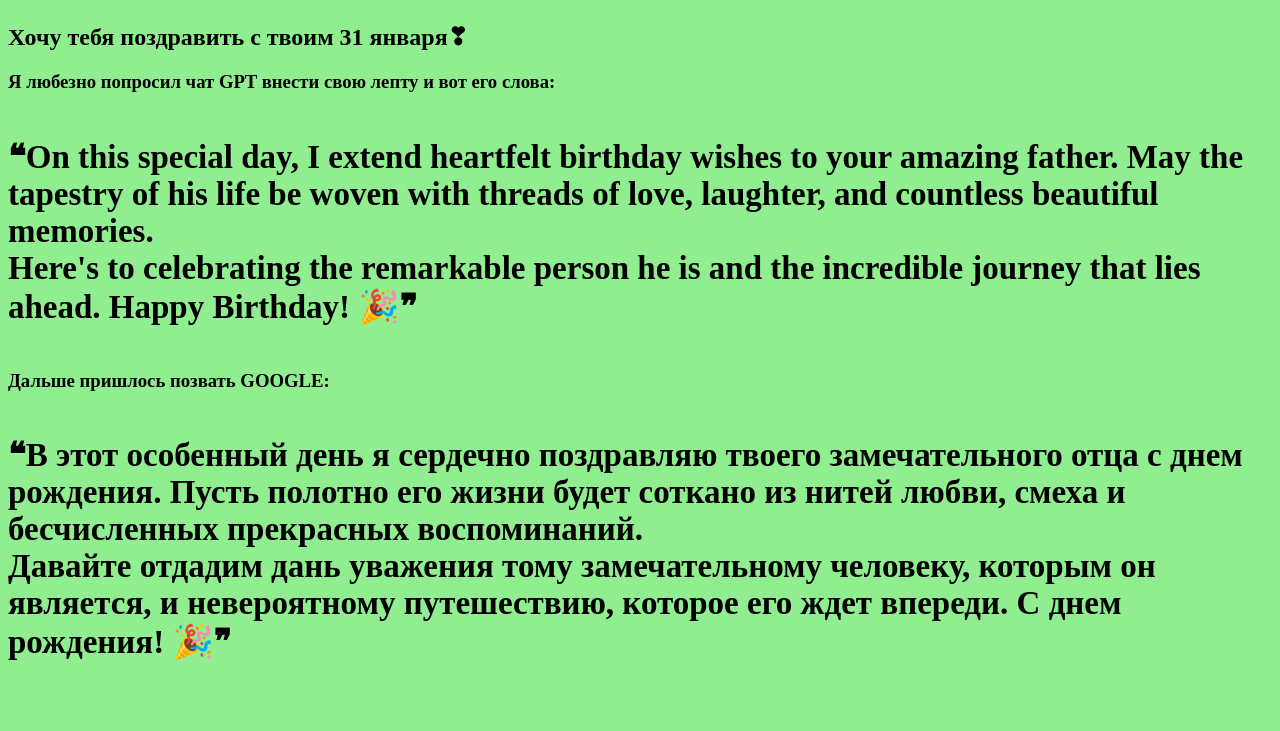
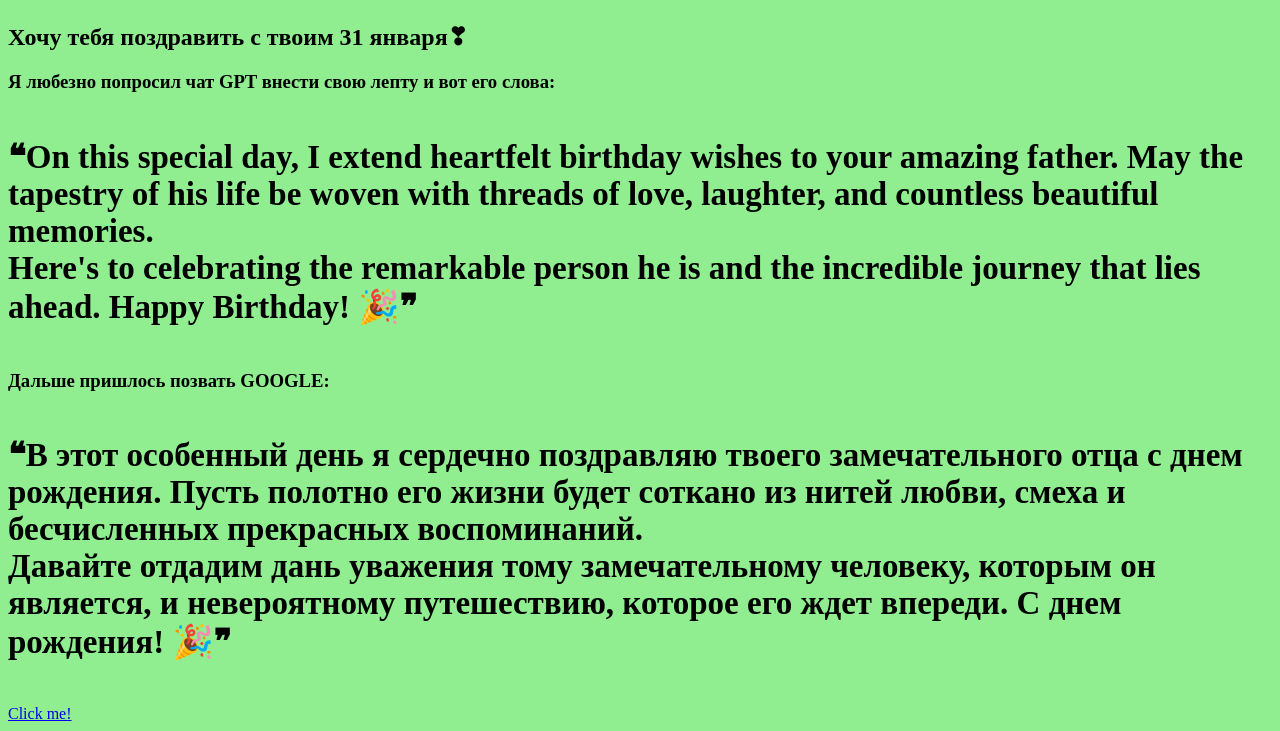
Before and after one commit to n1c0lay/Pa, a plain HTML site: page index.html in a window 1280 px wide. Shown: the part 391-1122 px from the top of the page. Before the commit the page ends 1096 px from the top, so only its background shows below. Drawn offline with Linux system fonts and the light colour scheme.

Commit message:
Update index.html

```diff
--- a/index.html
+++ b/index.html
@@ -15,5 +15,6 @@
     <h3>Дальше пришлось позвать GOOGLE:</h3>
     <h4>❝В этот особенный день я сердечно поздравляю твоего замечательного отца с днем рождения. Пусть полотно его жизни будет соткано из нитей любви, смеха и бесчисленных прекрасных воспоминаний. <br>
         Давайте отдадим дань уважения тому замечательному человеку, которым он является, и невероятному путешествию, которое его ждет впереди. С днем   рождения! 🎉❞</h4>
+    <a href="Click.me">Click me!</a>
 </body>
 </html>
```
